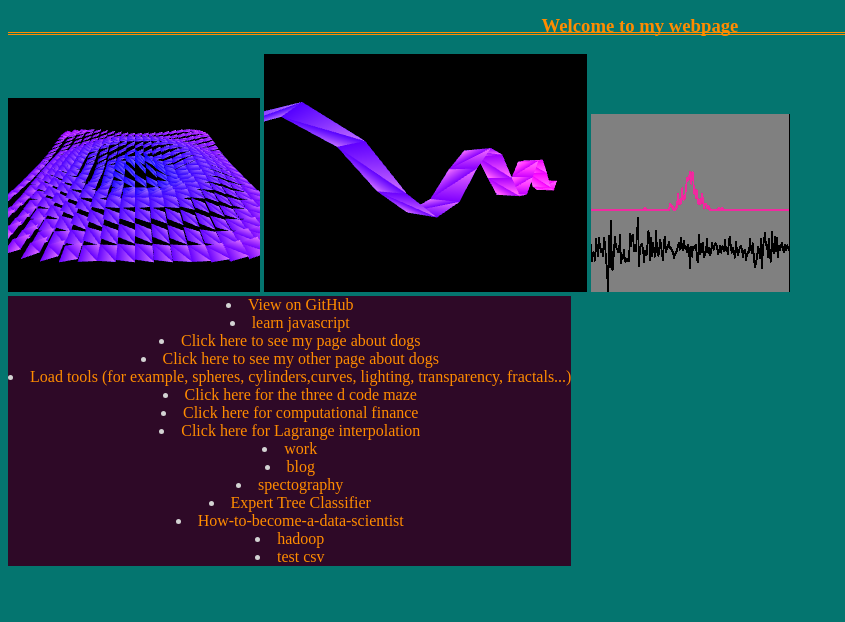
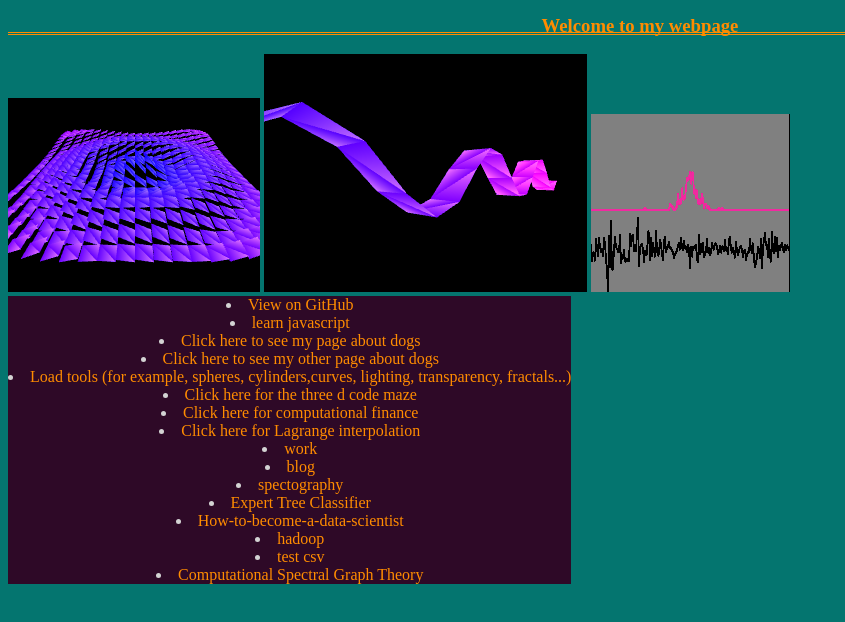
Before and after one commit to Chuphay/chuphay.github.io, a plain HTML site: page index.html in a window 1280 px wide. Shown: the whole page, without its empty margins (0-845 px from the left). Drawn offline with Linux system fonts and the light colour scheme.

Commit message:
Update index.html

```diff
--- a/index.html
+++ b/index.html
@@ -42,6 +42,7 @@
 <li><a href="http://blog.datacamp.com/wp-content/uploads/2014/08/How-to-become-a-data-scientist.jpg">How-to-become-a-data-scientist</a></li>
 <li><a href="hadoop.html">hadoop</a></li>
 <li><a href="test.csv">test csv</a></li>
+<li><a href="spectral.html">Computational Spectral Graph Theory</a></li>
 </div>
 
   </body>
```
